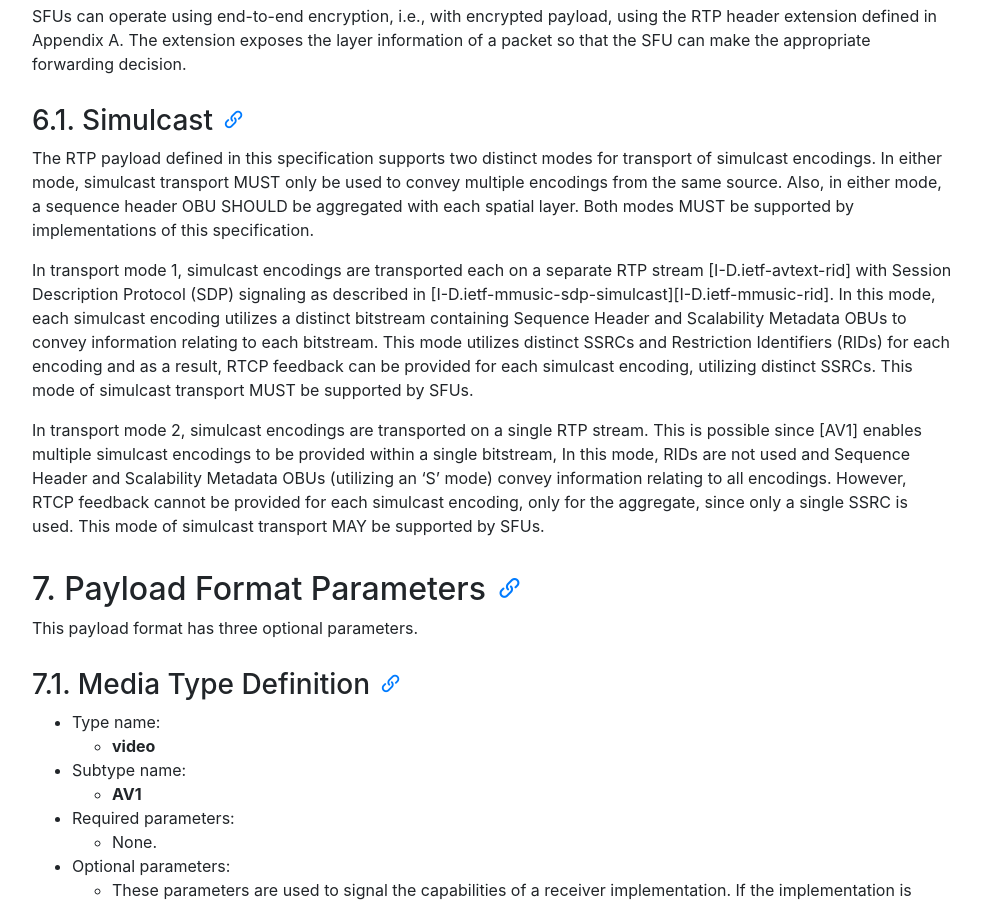
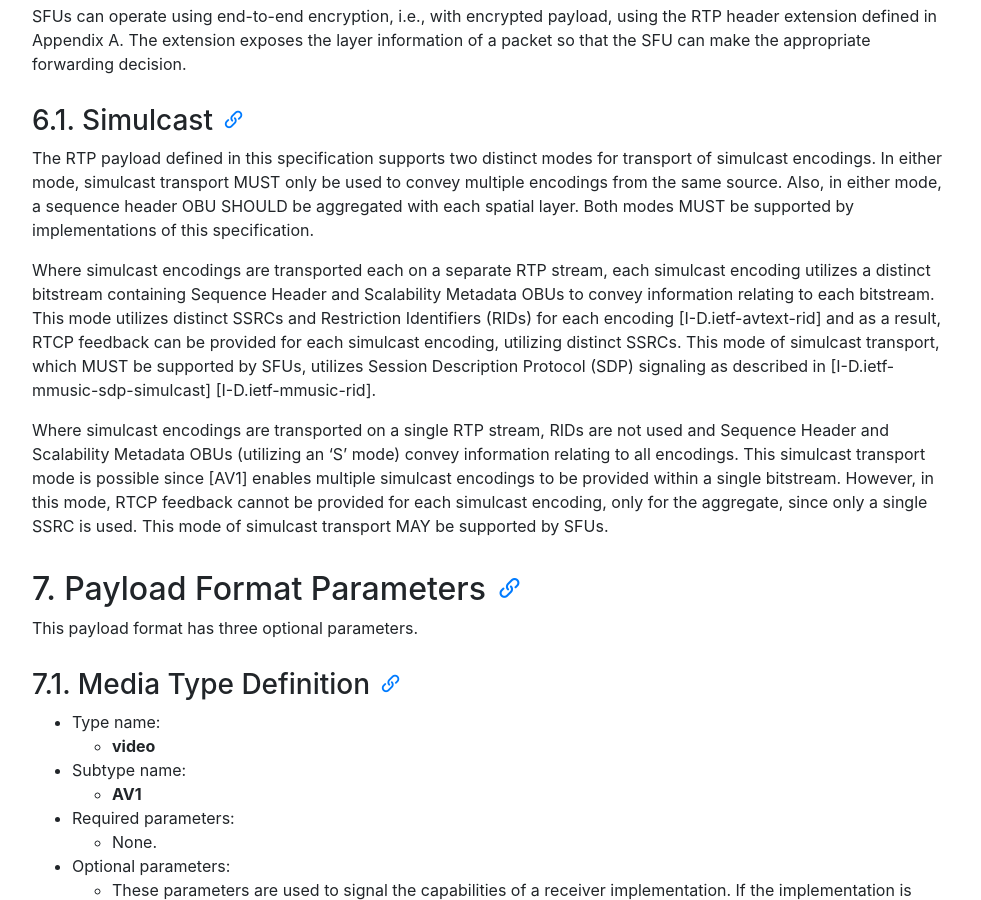
Before and after one commit to AOMediaCodec/av1-rtp-spec, a Jekyll site: the page built from index.md, in a window 1280 px wide and 900 px high, scrolled down 7876 px. Shown: the whole window, without its empty margins (53-1034 px from the left). Built offline with Jekyll 4.4.1, drawn with Linux system fonts in a browser that asks for light colours; nearby versions of some CDN libraries.

Commit message:
Clarifications

```diff
--- a/av1-rtp-spec.md
+++ b/av1-rtp-spec.md
@@ -373,20 +373,19 @@ simulcast encodings. In either mode, simulcast transport MUST only be used to co
 encodings from the same source. Also, in either mode, a sequence header OBU SHOULD be aggregated
 with each spatial layer. Both modes MUST be supported by implementations of this specification.
 
-In transport mode 1, simulcast encodings are transported each on a separate RTP stream
-[I-D.ietf-avtext-rid] with Session Description Protocol (SDP) signaling as described in
-[I-D.ietf-mmusic-sdp-simulcast][I-D.ietf-mmusic-rid]. In this mode, each simulcast encoding
+Where simulcast encodings are transported each on a separate RTP stream, each simulcast encoding
 utilizes a distinct bitstream containing Sequence Header and Scalability Metadata OBUs to
-convey information relating to each bitstream. This mode utilizes distinct SSRCs and
-Restriction Identifiers (RIDs) for each encoding and as a result, RTCP feedback can be
-provided for each simulcast encoding, utilizing distinct SSRCs. This mode of simulcast
-transport MUST be supported by SFUs.
-
-In transport mode 2, simulcast encodings are transported on a single RTP stream.  This is
-possible since [AV1] enables multiple simulcast encodings to be provided within a single bitstream,
-In this mode, RIDs are not used and Sequence Header and Scalability Metadata OBUs (utilizing
-an 'S' mode) convey information relating to all encodings. However, RTCP feedback cannot be
-provided for each simulcast encoding, only for the aggregate, since only a single SSRC is used.
+convey information relating to each bitstream. This mode utilizes distinct SSRCs and Restriction
+Identifiers (RIDs)  for each encoding [I-D.ietf-avtext-rid] and as a result, RTCP feedback can be
+provided for each simulcast encoding, utilizing distinct SSRCs. This mode of simulcast transport,
+which MUST be supported by SFUs, utilizes Session Description Protocol (SDP) signaling as described
+in [I-D.ietf-mmusic-sdp-simulcast] [I-D.ietf-mmusic-rid].
+
+Where simulcast encodings are transported on a single RTP stream, RIDs are not used and Sequence
+Header and Scalability Metadata OBUs (utilizing an 'S' mode) convey information relating to all
+encodings. This simulcast transport mode is possible since [AV1] enables multiple simulcast encodings
+to be provided within a single bitstream.  However, in this mode, RTCP feedback cannot be provided
+for each simulcast encoding, only for the aggregate, since only a single SSRC is used.
 This mode of simulcast transport MAY be supported by SFUs.
 
 ## 7. Payload Format Parameters
```
